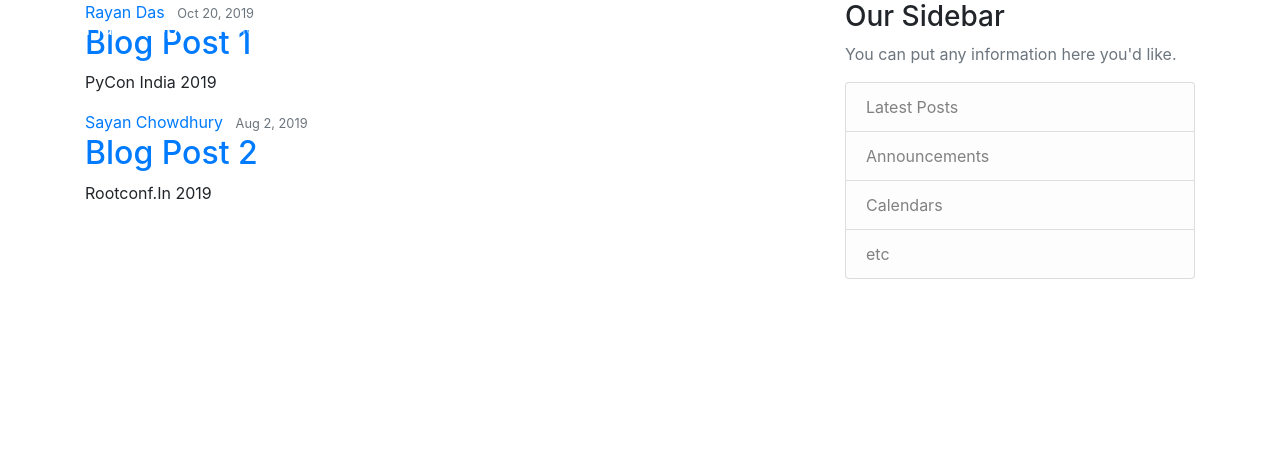
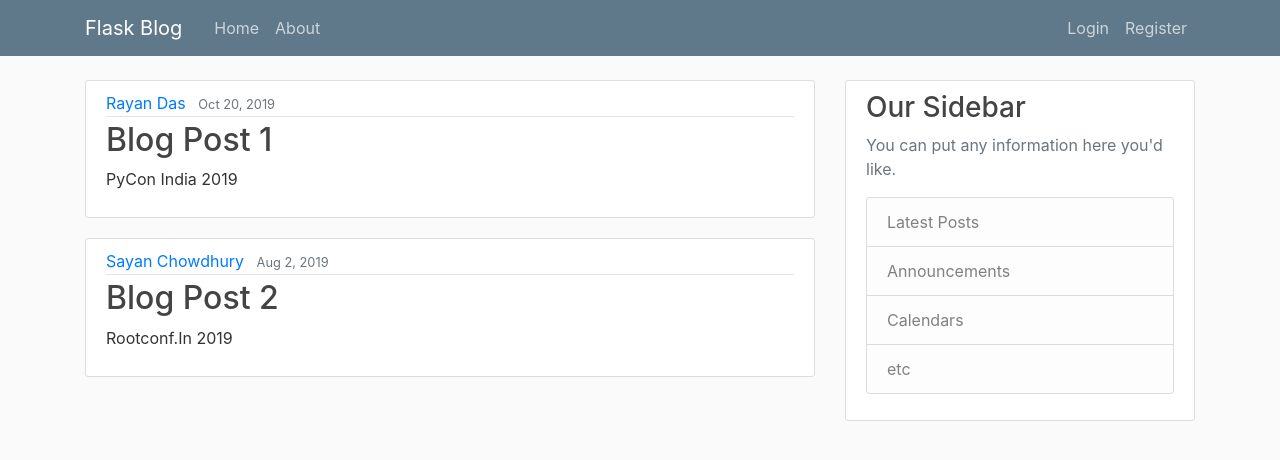
Before and after one commit to rayandas/FlaskApp, a Flask app: page / in a window 1280 px wide. Shown: the top 460 px of the page. Run offline with Flask 2, Linux system fonts and the light colour scheme; some libraries are stand-ins or nearby versions.

Commit message:
initial commit

```diff
--- a/flaskapp.py
+++ b/flaskapp.py
@@ -1,5 +1,6 @@
-from flask import Flask, escape, request
-from flask import render_template
+'''
+from flask import Flask
+from flask import render_template, url_for
 
 app = Flask(__name__)
 
@@ -18,16 +19,36 @@ posts = [
         'date_posted': 'Aug 2, 2019'
     }
 ]
+'''
+from flask import Flask, render_template, url_for
+app = Flask(__name__)
+
+posts = [
+    {
+        'author': 'Rayan Das',
+        'title': 'Blog Post 1',
+        'content': 'PyCon India 2019',
+        'date_posted': 'Oct 20, 2019'
+    },
+    {
+        'author': 'Sayan Chowdhury',
+        'title': 'Blog Post 2',
+        'content': 'Rootconf.In 2019',
+        'date_posted': 'Aug 2, 2019'
+    }
+]
 
 
-@app.route('/')
-@app.route('/home')
+@app.route("/")
+@app.route("/home")
 def home():
     return render_template('home.html', posts=posts)
 
-@app.route('/about')
+
+@app.route("/about")
 def about():
     return render_template('about.html', title='About')
 
+
 if __name__ == '__main__':
     app.run(debug=True)
--- a/templates/layout.html
+++ b/templates/layout.html
@@ -6,7 +6,7 @@
       <meta name="viewport" content="width=device-width, initial-scale=1, shrink-to-fit=no">
 
       <!-- Bootstrap CSS -->
-    <link rel="stylesheet" href="https://maxcdn.bootstrapcdn.com/bootstrap/4.0.0/css/bootstrap.min.css" integrity="sha384-Gn5384xqQ1aoWXA+058RXPxPg6fy4IWvTNh0E263XmFcJlSAwiGgFAW/dAiS6JXm" crossorigin="anonymous">
+      <link rel="stylesheet" href="https://stackpath.bootstrapcdn.com/bootstrap/4.4.0/css/bootstrap.min.css" integrity="sha384-SI27wrMjH3ZZ89r4o+fGIJtnzkAnFs3E4qz9DIYioCQ5l9Rd/7UAa8DHcaL8jkWt" crossorigin="anonymous">
 
       <link rel="stylesheet" type="text/css" href="{{ url_for('static', filename='main.css') }}">
 
@@ -20,7 +20,7 @@
       <header class="site-header">
         <nav class="navbar navbar-expand-md navbar-dark bg-steel fixed-top">
           <div class="container">
-          <a class="navbar-brand mr-4" href="/">Flask App</a>
+            <a class="navbar-brand mr-4" href="/">Flask Blog</a>
             <button class="navbar-toggler" type="button" data-toggle="collapse" data-target="#navbarToggle" aria-controls="navbarToggle" aria-expanded="false" aria-label="Toggle navigation">
               <span class="navbar-toggler-icon"></span>
             </button>
@@ -60,10 +60,12 @@
       </main>
 
 
+
+
     <!-- Optional JavaScript -->
     <!-- jQuery first, then Popper.js, then Bootstrap JS -->
-    <script src="https://code.jquery.com/jquery-3.2.1.slim.min.js" integrity="sha384-KJ3o2DKtIkvYIK3UENzmM7KCkRr/rE9/Qpg6aAZGJwFDMVNA/GpGFF93hXpG5KkN" crossorigin="anonymous"></script>
-    <script src="https://cdnjs.cloudflare.com/ajax/libs/popper.js/1.12.9/umd/popper.min.js" integrity="sha384-ApNbgh9B+Y1QKtv3Rn7W3mgPxhU9K/ScQsAP7hUibX39j7fakFPskvXusvfa0b4Q" crossorigin="anonymous"></script>
-    <script src="https://maxcdn.bootstrapcdn.com/bootstrap/4.0.0/js/bootstrap.min.js" integrity="sha384-JZR6Spejh4U02d8jOt6vLEHfe/JQGiRRSQQxSfFWpi1MquVdAyjUar5+76PVCmYl" crossorigin="anonymous"></script>
+    <script src="https://code.jquery.com/jquery-3.4.1.slim.min.js" integrity="sha384-J6qa4849blE2+poT4WnyKhv5vZF5SrPo0iEjwBvKU7imGFAV0wwj1yYfoRSJoZ+n" crossorigin="anonymous"></script>
+    <script src="https://cdn.jsdelivr.net/npm/popper.js@1.16.0/dist/umd/popper.min.js" integrity="sha384-Q6E9RHvbIyZFJoft+2mJbHaEWldlvI9IOYy5n3zV9zzTtmI3UksdQRVvoxMfooAo" crossorigin="anonymous"></script>
+    <script src="https://stackpath.bootstrapcdn.com/bootstrap/4.4.0/js/bootstrap.min.js" integrity="sha384-3qaqj0lc6sV/qpzrc1N5DC6i1VRn/HyX4qdPaiEFbn54VjQBEU341pvjz7Dv3n6P" crossorigin="anonymous"></script>
   </body>
 </html>
--- /dev/null
+++ b/templates/static/main.css
@@ -0,0 +1,80 @@
+body {
+    background: #fafafa;
+    color: #333333;
+    margin-top: 5rem;
+}
+
+h1, h2, h3, h4, h5, h6 {
+  color: #444444;
+}
+
+.bg-steel {
+  background-color: #5f788a;
+}
+
+.site-header .navbar-nav .nav-link {
+  color: #cbd5db;
+}
+
+.site-header .navbar-nav .nav-link:hover {
+  color: #ffffff;
+}
+
+.site-header .navbar-nav .nav-link.active {
+  font-weight: 500;
+}
+
+.content-section {
+  background: #ffffff;
+  padding: 10px 20px;
+  border: 1px solid #dddddd;
+  border-radius: 3px;
+  margin-bottom: 20px;
+}
+
+.article-title {
+  color: #444444;
+}
+
+a.article-title:hover {
+  color: #428bca;
+  text-decoration: none;
+}
+
+.article-content {
+  white-space: pre-line;
+}
+
+.article-img {
+  height: 65px;
+  width: 65px;
+  margin-right: 16px;
+}
+
+.article-metadata {
+  padding-bottom: 1px;
+  margin-bottom: 4px;
+  border-bottom: 1px solid #e3e3e3
+}
+
+.article-metadata a:hover {
+  color: #333;
+  text-decoration: none;
+}
+
+.article-svg {
+  width: 25px;
+  height: 25px;
+  vertical-align: middle;
+}
+
+.account-img {
+  height: 125px;
+  width: 125px;
+  margin-right: 20px;
+  margin-bottom: 16px;
+}
+
+.account-heading {
+  font-size: 2.5rem;
+}
```
Lines whose indentation alone changed are shown as unchanged.
